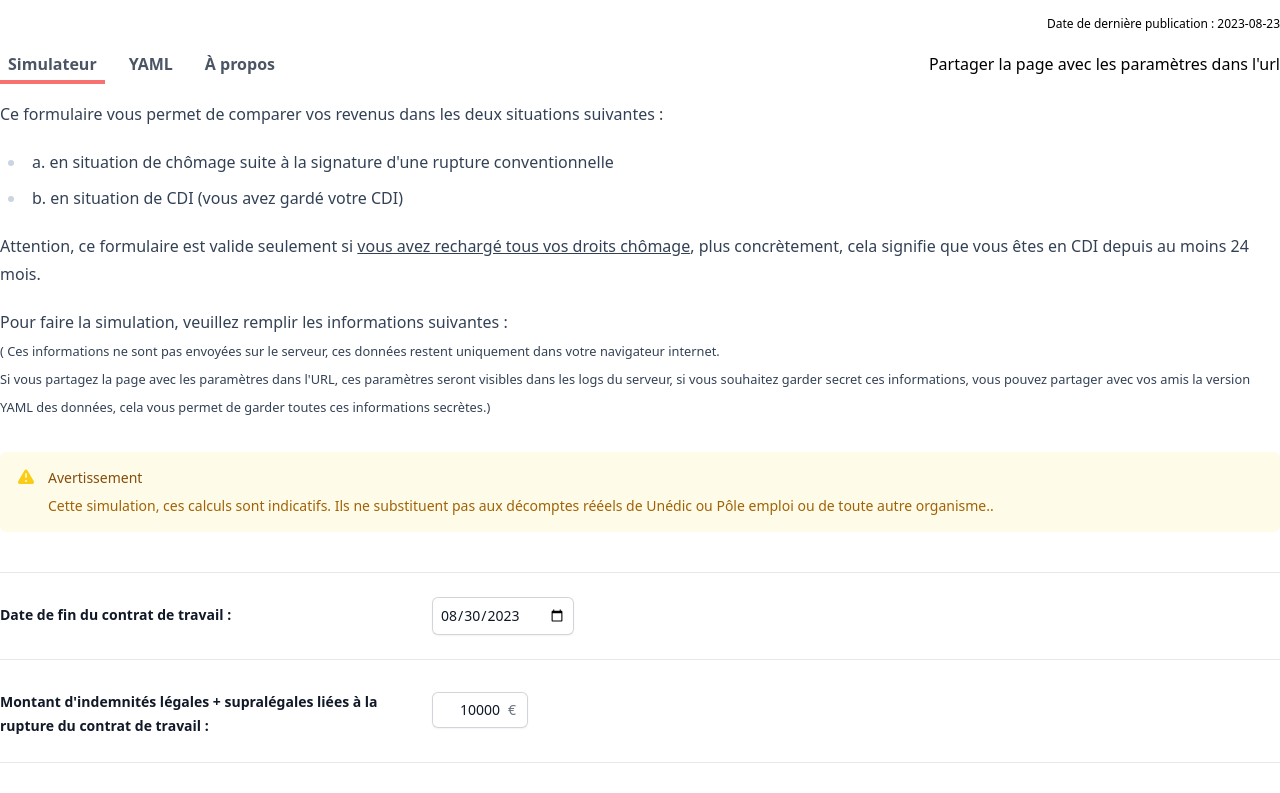
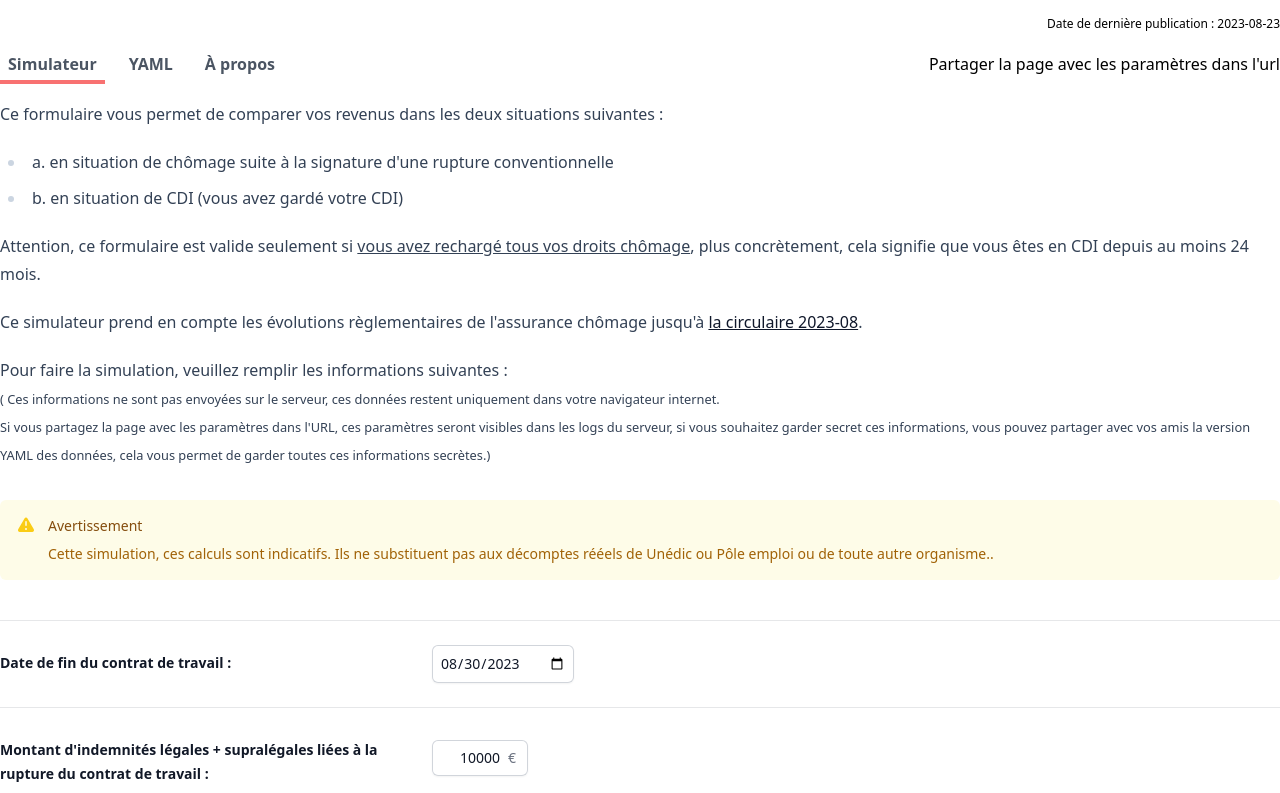
Before and after one commit to stephane-klein/comparateur-rupture-conventionnelle-cdi-france, a SvelteKit app: page / in a window 1280 px wide. Shown: the top 793 px of the page. Built offline with nearby package versions, Linux system fonts and the light colour scheme.

Commit message:
Add last regulatory text covered by the simulator

```diff
--- a/src/routes/+page.svelte
+++ b/src/routes/+page.svelte
@@ -146,6 +146,9 @@
 
     <p>Attention, ce formulaire est valide seulement si <u title="Je pense que je n'utilise pas ici le bon
         vocabulaire">vous avez rechargé tous vos droits chômage</u>, plus concrètement, cela signifie que vous êtes en CDI depuis au moins 24 mois.</p>
+
+    <p>Ce simulateur prend en compte les évolutions règlementaires de l'assurance chômage jusqu'à <a href="https://www.unedic.org/espace-presse/actualites/publication-de-la-circulaire-2023-08-relative-la-reglementation-dassurance">la
+        circulaire 2023-08</a>.</p>
 
     <p>Pour faire la simulation, veuillez remplir les informations suivantes :<br />
         <small>(
```
